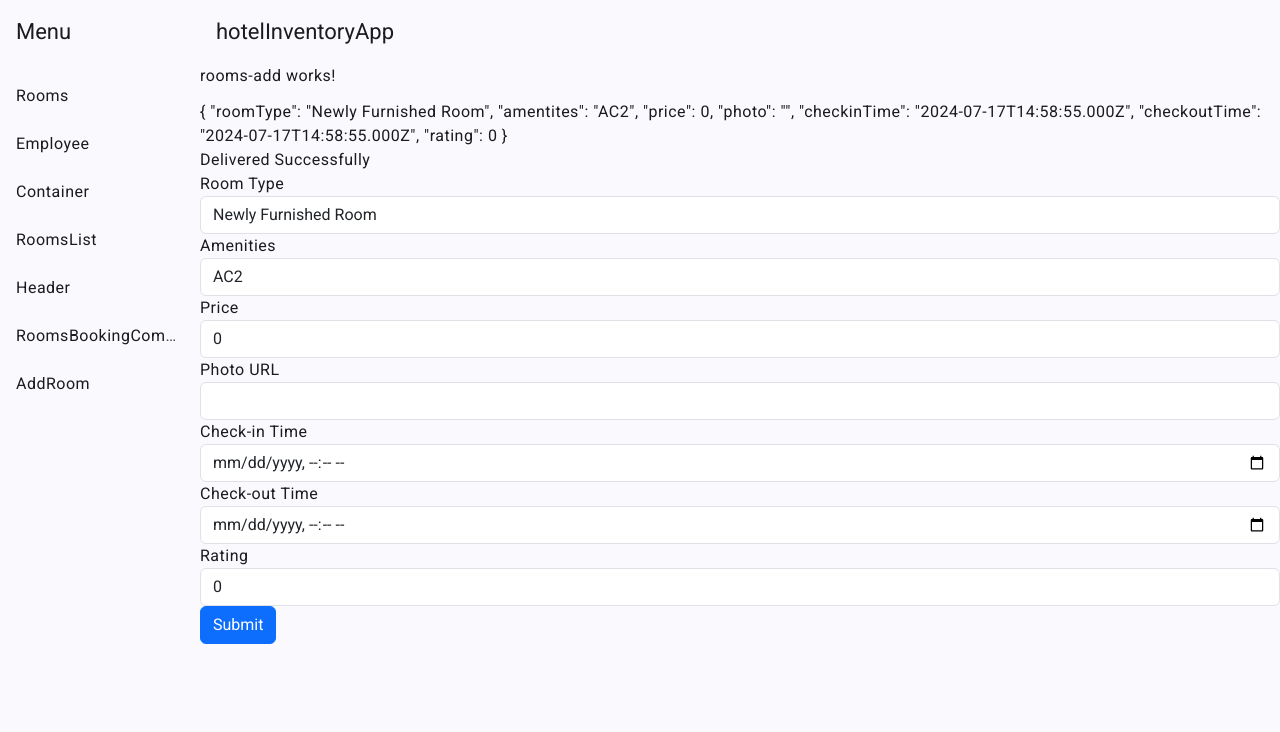
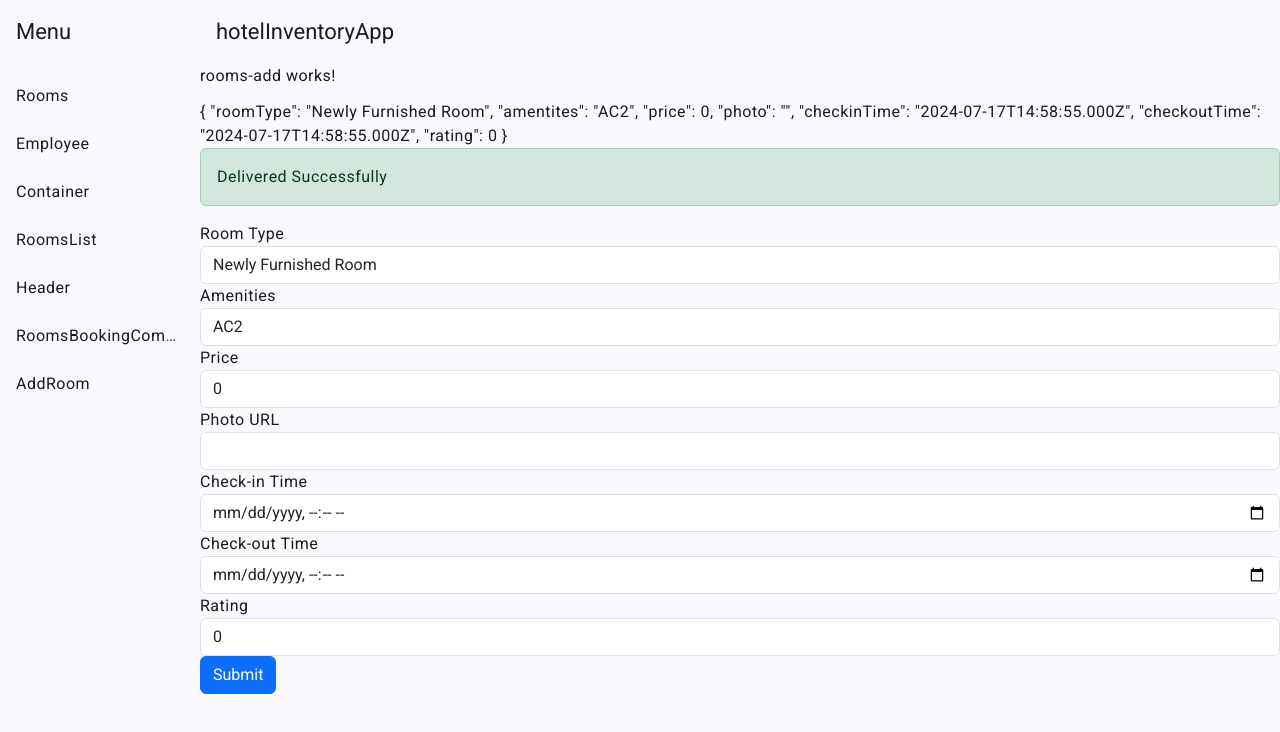
Before and after one commit to ameyagidh/AngularHotelInventoryApp, an Angular app: page /addRoom in a window 1280 px wide. Shown: the top 732 px of the page. Built offline with nearby package versions, Linux system fonts and the light colour scheme.

Commit message:
Add rooms works

```diff
--- a/src/app/hotelrooms/rooms-add/rooms-add.component.html
+++ b/src/app/hotelrooms/rooms-add/rooms-add.component.html
@@ -1,11 +1,11 @@
 <p>rooms-add works!</p>
 {{room | json}}
 
-<div class="success">
+<div class="alert alert-success">
     {{successMsg}}
 </div>
 
-<form>
+<form (ngSubmit)="AddRoom()">
   <div class="form-group">
     <label for="roomType">Room Type</label>
     <input class="form-control" type="text" id="roomType" name="roomType" [(ngModel)]="room.roomType" />
```
